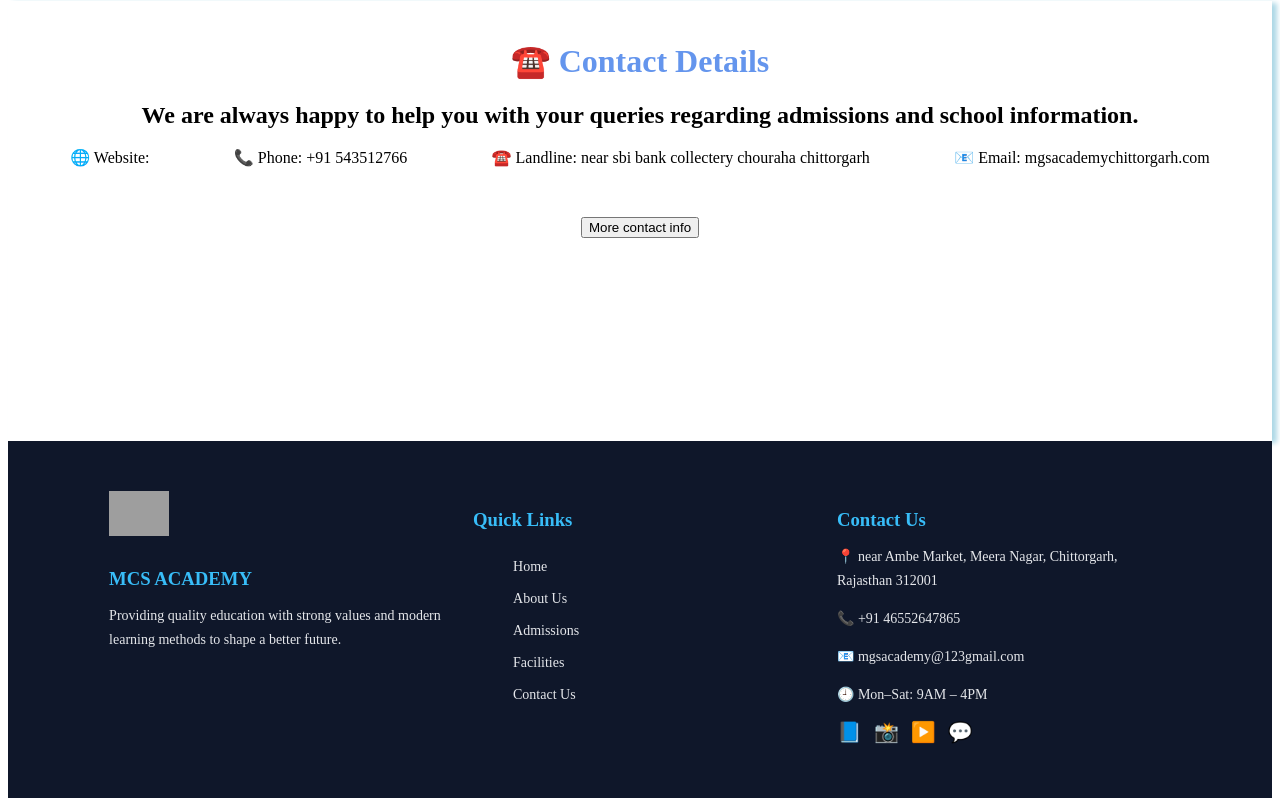
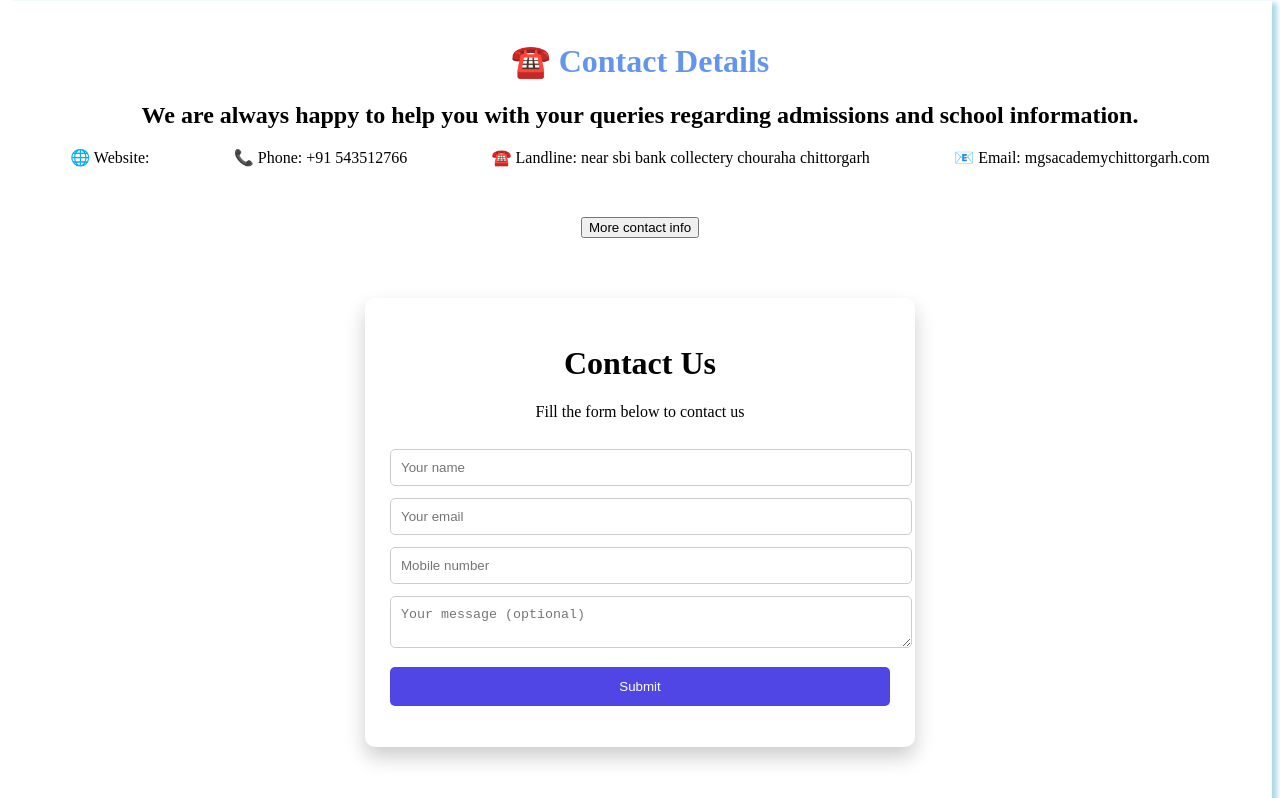
Before and after one commit to vidhyasagar118/schoolweb, a React (Vite) app: page / in a window 1280 px wide. Shown: the part 4448-5246 px from the top of the page. Built offline with nearby package versions, Linux system fonts and the light colour scheme; grey boxes are pictures that could not be loaded.

Commit message:
contact page upgarede

```diff
--- a/package.json
+++ b/package.json
@@ -10,7 +10,7 @@
     "preview": "vite preview"
   },
   "dependencies": {
-    "axios": "^1.13.2",
+    "axios": "^1.14.0",
     "emailjs-com": "^3.2.0",
     "jwt-decode": "^4.0.0",
     "nodemon": "^3.1.11",
--- a/src/Pages/Contacthome.css
+++ b/src/Pages/Contacthome.css
@@ -3,7 +3,7 @@
     text-align: center;
 }
 .Contacthome{
-    height: 50vh;
+    height: auto;
     margin-top: 50px;
     box-shadow: 5px 2px 5px lightblue;
     padding: 20px;
--- a/src/Pages/Contacthome.jsx
+++ b/src/Pages/Contacthome.jsx
@@ -1,8 +1,35 @@
-import React from 'react'
 import "./Contacthome.css"
 import { Navigate, useNavigate } from 'react-router-dom'
+import axios from 'axios'
+import { useState } from "react"
 const Contacthome = () => {
   const nevigate=useNavigate();
+
+ const [formData, setFormData] = useState({
+    name: "",
+    email: "",
+    phone: "",
+    message: "",
+  });
+
+  const [msg, setMsg] = useState("");
+
+  const handleChange = (e) => {
+    setFormData({ ...formData, [e.target.name]: e.target.value });
+  };
+
+  const handleSubmit = async (e) => {
+    e.preventDefault();
+
+    try {
+      const res = await axios.post("http://localhost:5000/api/contact", formData);
+      setMsg(res.data.message);
+      setFormData({ name: "", email: "", phone: "", message: "" });
+    } catch (err) {
+      setMsg("Something went wrong ❌");
+    }
+  };
+
   return (
     <div className='Contacthome'>
       <h1 className='Contacthomeh1'>☎️ Contact Details</h1>
@@ -20,6 +47,52 @@ const Contacthome = () => {
           <button onClick={()=>{nevigate("/contact")}}>More contact info</button>
         </div>
       </div>
+       <div className="contact-container">
+      <h1>Contact Us</h1>
+      <p>Fill the form below to contact us</p>
+
+      <form onSubmit={handleSubmit}>
+        <input
+          type="text"
+          name="name"
+          placeholder="Your name"
+          value={formData.name}
+          onChange={handleChange}
+          required
+        />
+
+        <input
+          type="email"
+          name="email"
+          placeholder="Your email"
+          value={formData.email}
+          onChange={handleChange}
+          required
+        />
+
+        <input
+          type="tel"
+          name="phone"
+          placeholder="Mobile number"
+          value={formData.phone}
+          onChange={handleChange}
+          required
+        />
+
+        <textarea
+          name="message"
+          placeholder="Your message (optional)"
+          value={formData.message}
+          onChange={handleChange}
+        />
+
+        <button type="submit">Submit</button>
+      </form>
+
+      <p className="msg">{msg}</p>
+    </div>
+
+
     </div>
   )
 }
--- a/src/Pages/Home.jsx
+++ b/src/Pages/Home.jsx
@@ -5,6 +5,7 @@ import Section1name from '../Sections/Section1name'
 import Section2Acad from '../Sections/Section2Acad'
 import Section3faci from '../Sections/Section3faci'
 import Motivationalquote1 from '../Components/Motivationalquote1'
+import Footer from './Footer'
 import "./Home.css"
 import Contacthome from './Contacthome'
 // import Atendencesheet from './Ateendence/Atendencesheet'
@@ -19,7 +20,6 @@ const Home = () => {
       <Abouthome />
             <Contacthome />
             {/* <Atendencesheet /> */}
-
     </>
   )
 }
--- /dev/null
+++ b/src/Pages/Login/FileUpload.jsx
@@ -0,0 +1,48 @@
+import React, { useState, useEffect } from "react";
+import API from "../../api";
+const FileUpload = () => {
+  const [file, setFile] = useState(null);
+  const [files, setFiles] = useState([]);
+
+  const handleUpload = async () => {
+    const formData = new FormData();
+    formData.append("file", file);
+
+    await API.post("/upload", formData);
+    fetchFiles();
+  };
+
+  const fetchFiles = async () => {
+    const res = await API.get("/files");
+    setFiles(res.data);
+  };
+
+  useEffect(() => {
+    fetchFiles();
+  }, []);
+
+  return (
+    <div style={{ padding: "20px" }}>
+      <h2>File Upload</h2>
+
+      <input type="file" onChange={(e) => setFile(e.target.files[0])} />
+      <button onClick={handleUpload}>Upload</button>
+
+      <h3>Files List</h3>
+      {files.map((f) => (
+        <div key={f._id}>
+          <span>{f.filename}</span>
+          <a
+            href={`http://localhost:5000/${f.filepath}`}
+            target="_blank"
+            rel="noreferrer"
+          >
+            <button>Open</button>
+          </a>
+        </div>
+      ))}
+    </div>
+  );
+};
+
+export default FileUpload;
--- /dev/null
+++ b/src/Pages/Login/Login.css
@@ -0,0 +1,4 @@
+body{
+    margin-top:50px;
+    height: auto;
+}
--- a/src/Pages/Login/Login.jsx
+++ b/src/Pages/Login/Login.jsx
@@ -1,14 +1,15 @@
 import React from 'react'
-
+import "./Login.css"
+import FileUpload from './FileUpload'
 const Login = () => {
   return (
-    <div>
+    <div >
    <h1>login page</h1>
 
   <input type="text"  placeholder='uniq id assign by school ' />
   <input type="password"  id="password"  placeholder='enter password' />
 <button>submit</button>
-
+<FileUpload />
     </div>
   )
 }
--- a/src/Pages/Navbar.jsx
+++ b/src/Pages/Navbar.jsx
@@ -16,7 +16,7 @@ const nevigate=useNavigate();
 
             </div></li>
               <li  className='schoolname navbarli'>MGS Academy</li>
-            <li className="navbarli" onClick={()=>{nevigate("/signup")}}><button>Login</button></li>
+            <li className="navbarli" onClick={()=>{nevigate("/login")}}><button>Login</button></li>
         </ul>
     </div>
           <Mainnavbar isVisible={showMenu} onClose={() => setShowMenu(false)} />
--- a/src/Sections/Contact.css
+++ b/src/Sections/Contact.css
@@ -114,3 +114,37 @@ address {
     font-size: 1.6rem;
   }
 }
+.contact-container {
+  max-width: 500px;
+  margin: 60px auto;
+  background: #fff;
+  padding: 25px;
+  border-radius: 10px;
+  text-align: center;
+  box-shadow: 0 10px 20px rgba(0,0,0,0.2);
+}
+
+.contact-container input,
+.contact-container textarea {
+  width: 100%;
+  padding: 10px;
+  margin-top: 12px;
+  border: 1px solid #ccc;
+  border-radius: 5px;
+}
+
+.contact-container button {
+  margin-top: 15px;
+  width: 100%;
+  padding: 12px;
+  border: none;
+  background: #4f46e5;
+  color: white;
+  border-radius: 5px;
+  cursor: pointer;
+}
+
+.msg {
+  margin-top: 10px;
+  color: green;
+}
--- a/src/Sections/Contact.jsx
+++ b/src/Sections/Contact.jsx
@@ -1,53 +1,31 @@
 import React, { useState } from "react";
 import "./Contact.css";
+import axios from "axios";
 
 const Contact = () => {
+
  const [formData, setFormData] = useState({
     name: "",
+    email: "",
     phone: "",
-    email: "",
     message: "",
   });
 
-  const [loading, setLoading] = useState(false);
+  const [msg, setMsg] = useState("");
 
   const handleChange = (e) => {
-    setFormData({
-      ...formData,
-      [e.target.name]: e.target.value,
-    });
+    setFormData({ ...formData, [e.target.name]: e.target.value });
   };
 
   const handleSubmit = async (e) => {
     e.preventDefault();
-    setLoading(true);
 
     try {
-      const response = await fetch("http://localhost:5000/api/contact", {
-        method: "POST",
-        headers: {
-          "Content-Type": "application/json",
-        },
-        body: JSON.stringify(formData),
-      });
-
-      const data = await response.json();
-
-      if (response.ok) {
-        alert("✅ Message sent successfully!");
-        setFormData({
-          name: "",
-          phone: "",
-          email: "",
-          message: "",
-        });
-      } else {
-        alert(data.message || "❌ Failed to send message");
-      }
-    } catch (error) {
-      alert("❌ Server error. Try again later.");
-    } finally {
-      setLoading(false);
+      const res = await axios.post("http://localhost:5000/api/contact", formData);
+      setMsg(res.data.message);
+      setFormData({ name: "", email: "", phone: "", message: "" });
+    } catch (err) {
+      setMsg("Something went wrong ❌");
     }
   };
 
@@ -85,18 +63,25 @@ const Contact = () => {
           <li>🕘 Office Hours: Mon – Sat | 9:00 AM – 4:00 PM</li>
         </ul>
       </div>
-
-      {/* Contact Form */}
-      <div className="contact-form">
-        <h3>📝 Send Us a Message</h3>
-        <p>Have any questions? Fill out the form below.</p>
+    <div className="contact-container">
+      <h1>Contact Us</h1>
+      <p>Fill the form below to contact us</p>
 
       <form onSubmit={handleSubmit}>
         <input
           type="text"
           name="name"
-            placeholder="Full Name"
+          placeholder="Your name"
           value={formData.name}
+          onChange={handleChange}
+          required
+        />
+
+        <input
+          type="email"
+          name="email"
+          placeholder="Your email"
+          value={formData.email}
           onChange={handleChange}
           required
         />
@@ -104,37 +89,27 @@ const Contact = () => {
         <input
           type="tel"
           name="phone"
-            placeholder="Mobile Number"
+          placeholder="Mobile number"
           value={formData.phone}
-            onChange={handleChange}
-            required
-          />
-
-          <input
-            type="email"
-            name="email"
-            placeholder="Email Address"
-            value={formData.email}
           onChange={handleChange}
           required
         />
 
         <textarea
           name="message"
-            placeholder="Message"
-            rows="4"
+          placeholder="Your message (optional)"
           value={formData.message}
           onChange={handleChange}
-            required
-          ></textarea>
+        />
 
-          <button type="submit" disabled={loading}>
-            {loading ? "Sending..." : "Submit"}
-          </button>
+        <button type="submit">Submit</button>
       </form>
 
-        <p className="response-time">👉 We usually respond within 24 hours.</p>
+      <p className="msg">{msg}</p>
     </div>
+
+
+
     </section>
   );
 };
--- /dev/null
+++ b/src/api.js
@@ -0,0 +1,7 @@
+import axios from "axios";
+
+const API = axios.create({
+  baseURL: "http://localhost:5000/api",
+});
+
+export default API;
```
Also changed, not shown: src/Sections/Secrate.jsx (added, +11 -0 lines), 1 other file (tests, documents, lock files or other folders). Lines whose indentation alone changed are shown as unchanged.
